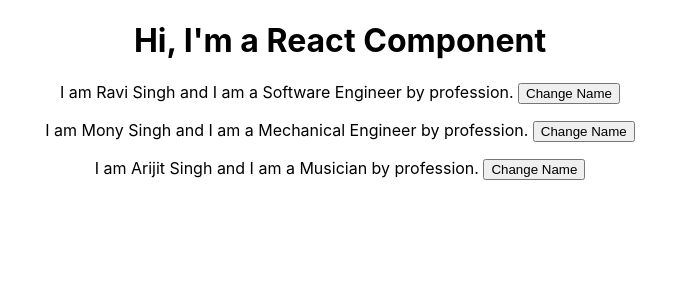
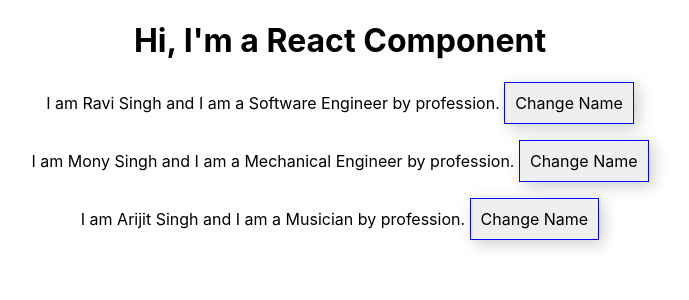
Before and after one commit to shreyai/react-app, a React (Create React App) app: page / in a window 1280 px wide. Shown: the top 300 px of the page, without its empty margins (300-989 px from the left). Built offline with nearby package versions, Linux system fonts and the light colour scheme.

Commit message:
added inline style to chile component using props

```diff
--- a/src/App.js
+++ b/src/App.js
@@ -23,21 +23,33 @@
     })
   }
 
+  const style = {
+    backgroundCOlor: '#fff',
+    font:'inherit',
+    border:'1px solid blue',
+    padding: '10px',
+    cursor: 'pointer',
+    boxShadow: '4px 4px 16px #ccc'
+  }
+
   return (
     <div className="App">
       <h1>Hi, I'm a React Component</h1>
       <Professional
         name={professionalState.professionals[0].name}
         profession={professionalState.professionals[0].profession}
-        click={switchNameHandler.bind(this, 'Ravi')} />
+        click={switchNameHandler.bind(this, 'Ravi')}
+        buttonStyle={style} />
       <Professional
         name={professionalState.professionals[1].name}
         profession={professionalState.professionals[1].profession}
-        click={switchNameHandler} />
+        click={switchNameHandler}
+        buttonStyle={style} />
       <Professional
         name={professionalState.professionals[2].name}
         profession={professionalState.professionals[2].profession}
-        click={switchNameHandler} />
+        click={switchNameHandler}
+        buttonStyle={style} />
     </div>
   );
 }
--- a/src/Professional/Professional.js
+++ b/src/Professional/Professional.js
@@ -3,7 +3,7 @@
 const professional = (props) => {
     return (
         <div>
-            <p>I am {props.name} and I am a {props.profession} by profession. <button onClick={props.click}>Change Name</button></p>
+            <p>I am {props.name} and I am a {props.profession} by profession. <button onClick={props.click} style={props.buttonStyle}>Change Name</button></p>
         </div>
     )
 }
```
